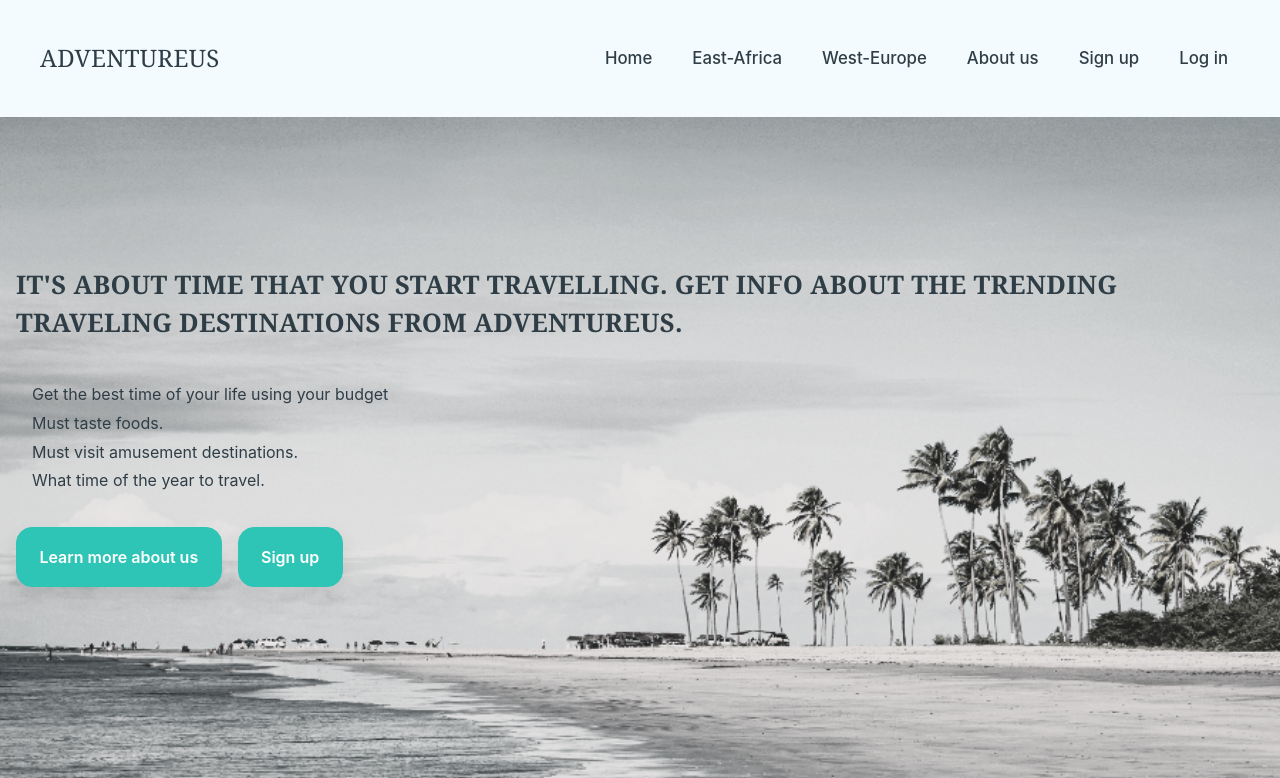
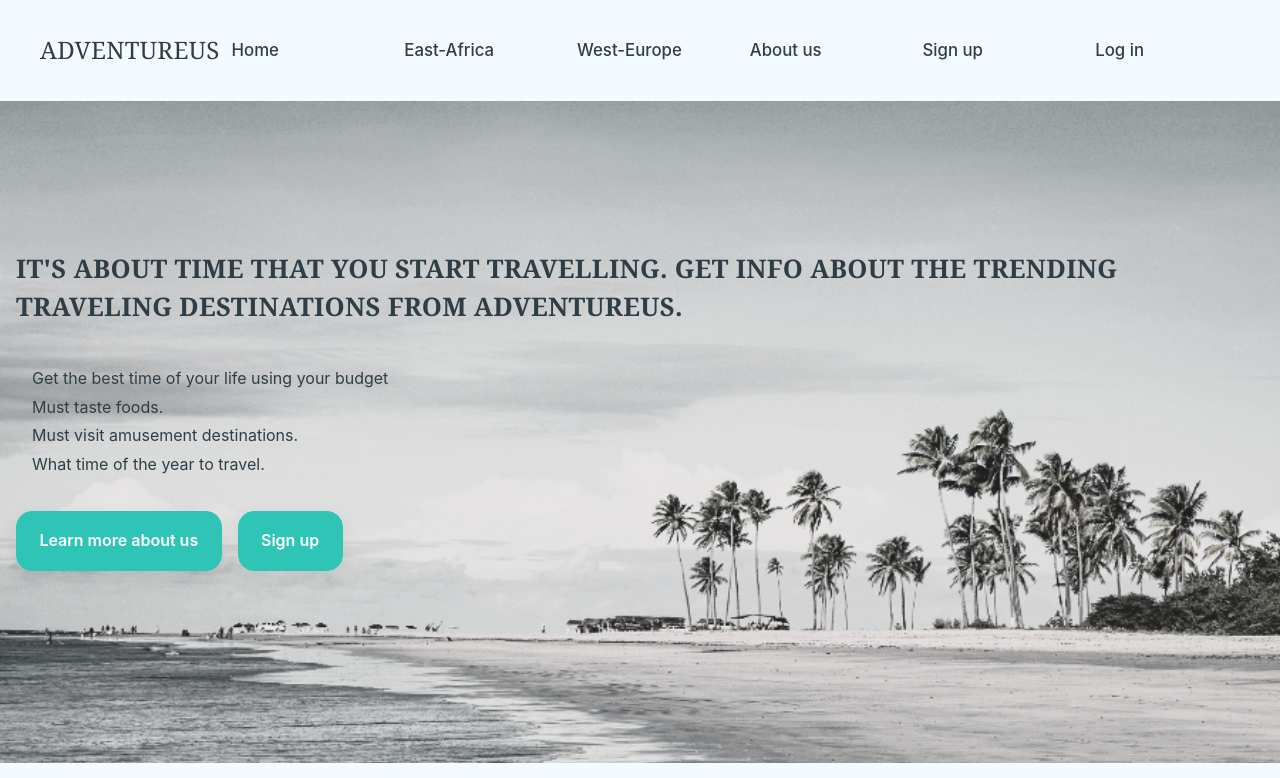
Before and after one commit to JoandarcZienagebriel/Django_project, a Django app: page / in a window 1280 px wide. Shown: the top 778 px of the page. Run offline with Django 5.2, Linux system fonts and the light colour scheme.

Commit message:
change nav style

```diff
--- a/static/css/pg.css
+++ b/static/css/pg.css
@@ -318,6 +318,7 @@ gap: 0.003rem;
     flex-direction: row;
     justify-content: space-between;
     align-items: center;
+    width: 100%;
   }
 
   .nav-items {
@@ -325,6 +326,9 @@ gap: 0.003rem;
     flex-direction: row;
     justify-content: space-between;
     gap: 1rem;
+    width: 100%;
+    padding: 0;
+    margin: 0;
   }
 
   .nav-items li {
```
